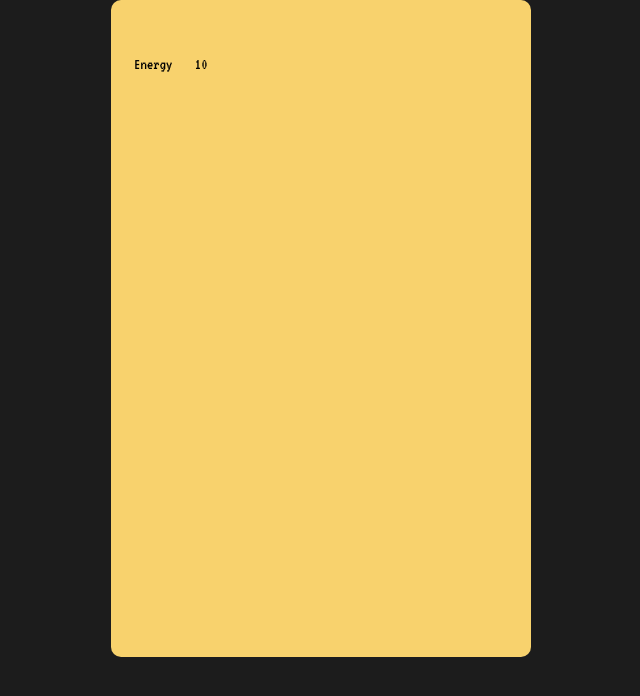
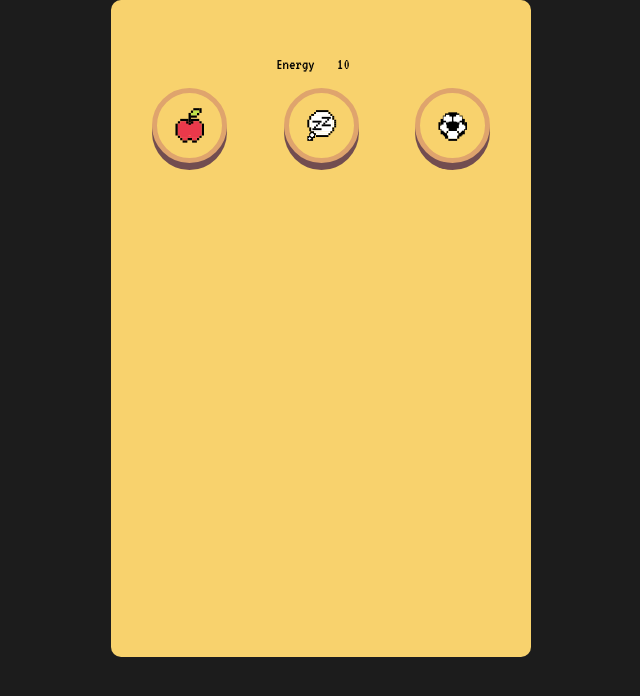
Before and after one commit to Wiecek-K/tamagotchi, a website with bundled scripts: page public/index.html in a window 1280 px wide. Shown: the whole page, without its empty margins (319-959 px from the left). Built offline with nearby package versions, Linux system fonts and the light colour scheme.

Commit message:
added action btns bar

```diff
--- a/public/index.html
+++ b/public/index.html
@@ -16,7 +16,33 @@
       <div class="gameDisplay">
         <p class="bar">Energy <span class="health" /></p>
       </div>
-      <div class="actionButtons"></div>
+      <div class="actionButtons">
+        <button id="eatBtn">
+          <img
+            src="./assets/icons/Icon=Hunger.svg"
+            alt="let's eat"
+            width="45"
+            height="45"
+          />
+        </button>
+
+        <button id="sleepBtn">
+          <img
+            src="./assets/icons/Icon=Sleep.svg"
+            alt="go sleep"
+            width="45"
+            height="45"
+          />
+        </button>
+        <button id="let's fun">
+          <img
+            src="./assets/icons/Icon=Fun.svg"
+            alt="funBtn"
+            width="45"
+            height="45"
+          />
+        </button>
+      </div>
     </div>
 
     <script src="dist/app.js" type="module"></script>
--- a/public/styles.css
+++ b/public/styles.css
@@ -39,6 +39,7 @@ body {
   height: 657px;
   display: flex;
   flex-direction: column;
+  align-items: center;
   padding: 40px 7px;
 }
 
@@ -46,4 +47,20 @@ body {
 }
 
 .actionButtons {
+  display: flex;
+  width: 100%;
+  justify-content: space-between;
+  padding: 0 34px;
 }
+
+.actionButtons button {
+  width: 75px;
+  height: 75px;
+  border-radius: 100%;
+  background-color: var(--yellow);
+  border: solid var(--timber) 5px;
+  box-shadow: 0 7px var(--plum);
+  display: flex;
+  justify-content: center;
+  align-items: center;
+}
```
